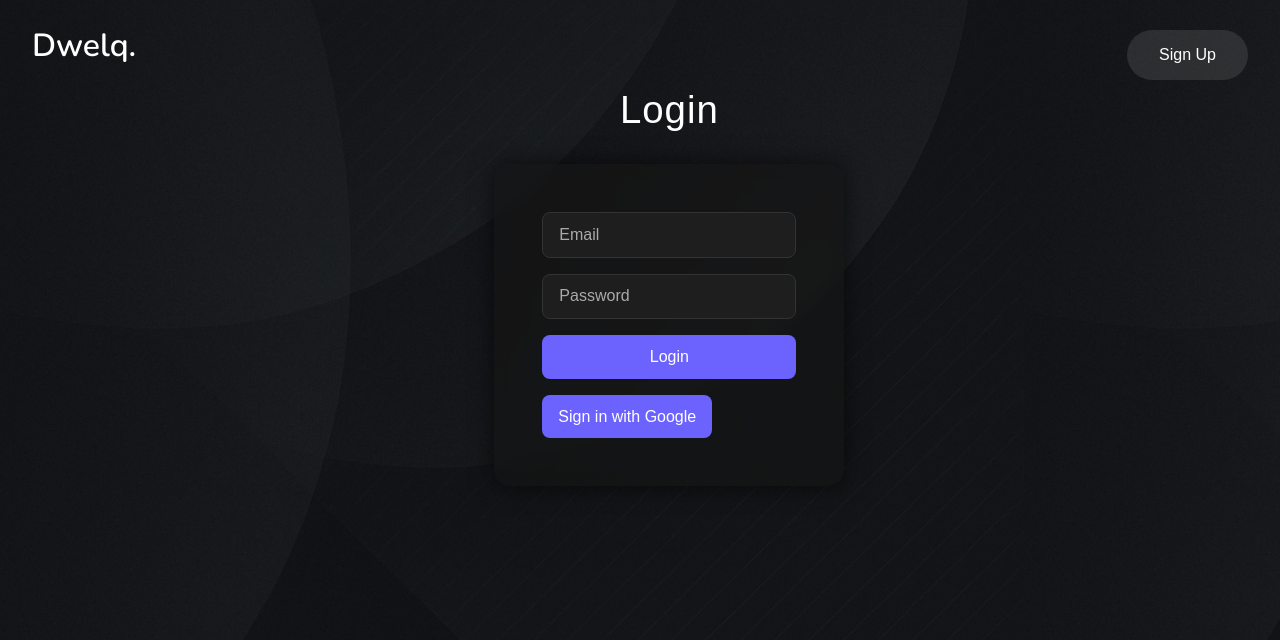
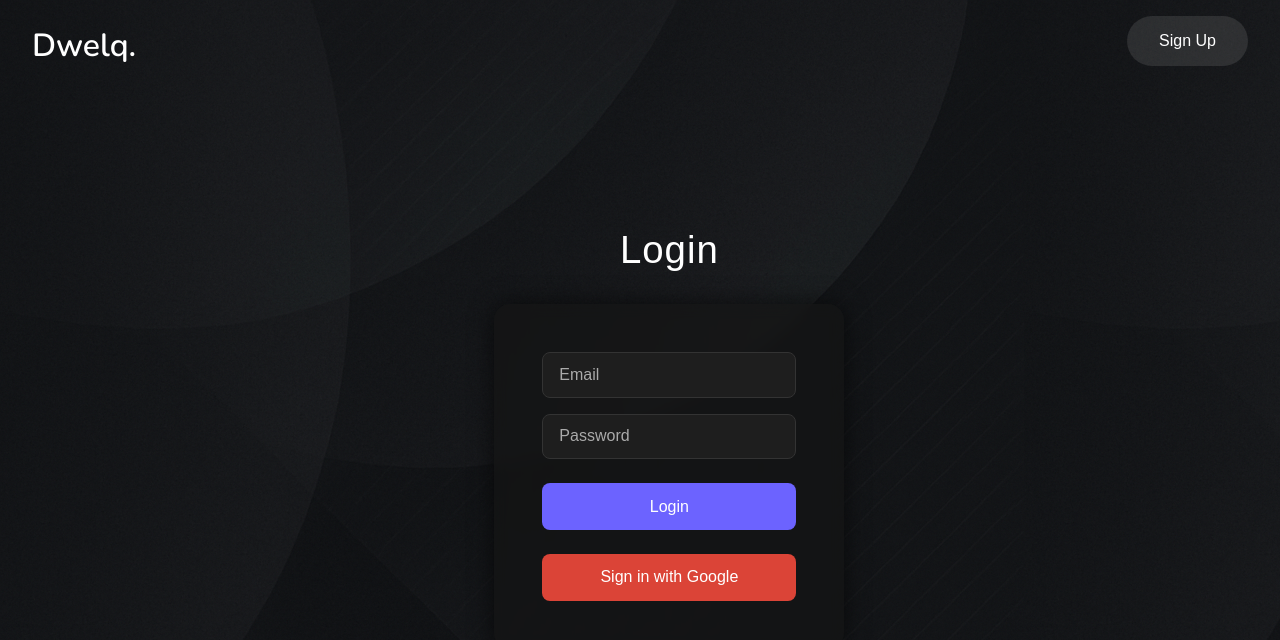
Before and after one commit to Gray-Terminal/dwelq-frontend, a React (Vite) app: page /login in a window 1280 px wide. Shown: the top 640 px of the page. Built offline with nearby package versions, Linux system fonts and the light colour scheme.

Commit message:
final comit

```diff
--- a/src/pages/Login.css
+++ b/src/pages/Login.css
@@ -1,11 +1,11 @@
-*{
+* {
+  margin: 0;
   padding: 0;
-    margin: 0;
   box-sizing: border-box;
 }
 
 .mainLogin {
-  position: relative; /* Add this */
+  position: relative;
   display: flex;
   flex-direction: column;
   padding: 1.5rem;
@@ -17,7 +17,6 @@
 .SignUp {
   position: absolute;
   top: 1rem;
-  margin-top: 14px;
   right: 2rem;
   font-family: 'Urbanist', sans-serif;
   color: white;
@@ -28,13 +27,9 @@
   transition: background-color 1s ease;
 }
 
-
 .SignUp:hover {
   background: rgba(255, 193, 204, 0.1);
-  box-shadow:
-    0 0 8px #ffb6b9,
-    0 0 12px #ffc1cc,
-    0 0 18px #ffc1cc;
+  box-shadow: 0 0 8px #ffb6b9, 0 0 12px #ffc1cc, 0 0 18px #ffc1cc;
   transform: scale(1.05);
 }
 
@@ -44,7 +39,6 @@
   align-items: center;
   gap: 1.5rem;
   margin-top: 4rem;
-  justify-content: center;  /* optional */
   animation: fadeInUp 1s ease-out;
 }
 
@@ -58,9 +52,10 @@
     transform: translateY(0);
   }
 }
-.Logo{
+
+.Logo {
   color: azure;
-    font-family:'Nunito', sans-serif;
+  font-family: 'Nunito', sans-serif;
   font-size: xx-large;
   text-decoration: none;
   font-weight: bold;
@@ -74,9 +69,7 @@
   text-align: center;
   letter-spacing: 1px;
   margin-bottom: 0.5rem;
-  text-shadow: #FFB6C1;
-  animation: fadeSlide 0.8s ease-out;
-  margin-top: 140;
+  margin-top: 140px;
 }
 
 .LoginForm {
@@ -84,11 +77,11 @@
   backdrop-filter: blur(7px);
   padding: 3rem;
   border-radius: 1rem;
-  box-shadow: 0 0 25px rgba(0,0,0,0.6);
+  box-shadow: 0 0 25px rgba(0, 0, 0, 0.6);
   display: flex;
   flex-direction: column;
   gap: 1rem;
-  width: 150%;
+  width: 100%;
   max-width: 350px;
 }
 
@@ -106,18 +99,32 @@
 }
 
 .LoginForm button {
+  width: 100%;
+  padding: 0.9rem 1rem;
+  font-size: 1rem;
+  border: none;
+  border-radius: 0.5rem;
+  cursor: pointer;
+  transition: background-color 0.2s ease;
+  margin-top: 0.5rem;
+}
+
+.passwdLogin {
   background-color: #6c63ff;
   color: white;
-  padding: 0.8rem 1rem;
-  border: none;
-  border-radius: 0.5rem;
-  font-size: 1rem;
-  cursor: pointer;
-  transition: background-color 0.2s ease;
 }
 
-.LoginForm button:hover {
+.passwdLogin:hover {
   background-color: #5750e5;
+}
+
+.googleLogin {
+  background-color: #db4437;
+  color: white;
+}
+
+.googleLogin:hover {
+  background-color: #c1351d;
 }
 
 .error {
@@ -127,6 +134,7 @@
   text-align: center;
 }
 
+/* 🔧 Responsive styles for mobile */
 @media (max-width: 600px) {
   .mainLogin {
     padding: 1rem;
@@ -167,7 +175,7 @@
   }
 }
 
-/* 👇 Hide Google login on small screens */
+/* 🚫 Hide Google login on mobile */
 @media only screen and (max-width: 768px) {
   .hide-on-mobile {
     display: none !important;
--- a/src/pages/Login.jsx
+++ b/src/pages/Login.jsx
@@ -1,7 +1,8 @@
+// src/Login.jsx
 import React, { useState } from 'react';
 import { signInWithEmailAndPassword, GoogleAuthProvider, signInWithPopup } from 'firebase/auth';
 import { auth } from '../firebase';
-import { useNavigate } from 'react-router-dom';
+import { useNavigate } from "react-router-dom";
 import { Link } from 'react-router-dom';
 import './Login.css';
 
@@ -11,25 +12,25 @@ const Login = () => {
   const [error, setError] = useState('');
   const navigate = useNavigate();
 
-  const handleLoginPswd = async (e) => {
+  const handleLoginPassword = async (e) => {
     e.preventDefault();
     try {
       await signInWithEmailAndPassword(auth, email, password);
-      navigate('/mainpage');
+      navigate("/mainpage");
     } catch (err) {
-      console.error('Login error:', err.code, err.message);
+      console.error("Login error:", err.code, err.message);
       switch (err.code) {
-        case 'auth/user-not-found':
-          setError('User not found. Try signing up.');
+        case "auth/user-not-found":
+          setError("User not found. Try signing up.");
           break;
-        case 'auth/wrong-password':
-          setError('Wrong password. Try again.');
+        case "auth/wrong-password":
+          setError("Wrong password. Try again.");
           break;
-        case 'auth/invalid-email':
-          setError('Invalid email format.');
+        case "auth/invalid-email":
+          setError("Invalid email format.");
           break;
         default:
-          setError('Invalid credentials, try again.');
+          setError("Invalid credentials. Try again or use Google Login.");
       }
     }
   };
@@ -38,10 +39,10 @@ const Login = () => {
     const provider = new GoogleAuthProvider();
     try {
       await signInWithPopup(auth, provider);
-      navigate('/mainpage');
+      navigate("/mainpage");
     } catch (err) {
-      console.error('Google login error:', err.message);
-      setError('Google sign-in failed.');
+      console.error("Google login error:", err);
+      setError("Google login failed. Try again later.");
     }
   };
 
@@ -50,19 +51,15 @@ const Login = () => {
       <link href="https://fonts.googleapis.com/css2?family=Nunito:wght@200;400;600&display=swap" rel="stylesheet" />
       <Link to="/" className="Logo">Dwelq.</Link>
       <Link to="/signup" className='SignUp'>Sign Up</Link>
+
       <div className='realShit'>
         <h1 className='text'>Login</h1>
-        <form onSubmit={handleLoginPswd} className="LoginForm">
-          <input type="email" placeholder="Email" value={email} onChange={e => setEmail(e.target.value)} />
-          <input type="password" placeholder="Password" value={password} onChange={e => setPassword(e.target.value)} />
-          <button className='passwdLogin' type="submit">Login</button>
+        <form onSubmit={handleLoginPassword} className="LoginForm">
+          <input type="email" placeholder="Email" value={email} onChange={e => setEmail(e.target.value)} required />
+          <input type="password" placeholder="Password" value={password} onChange={e => setPassword(e.target.value)} required />
 
-          {/* Google login button only on desktop */}
-          <div className="google-login-desktop">
-            <button className='googleLogin' type="button" onClick={handleLoginGoogle}>
-              Sign in with Google
-            </button>
-          </div>
+          <button className="passwdLogin" type="submit">Login</button>
+          <button type="button" className="googleLogin hide-on-mobile" onClick={handleLoginGoogle}>Sign in with Google</button>
 
           {error && <p className="error">{error}</p>}
         </form>
```
Lines whose indentation alone changed are shown as unchanged.
